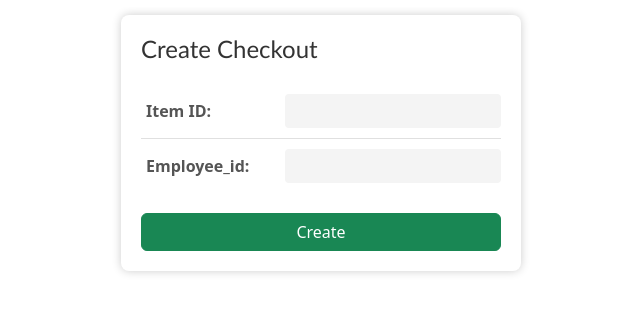
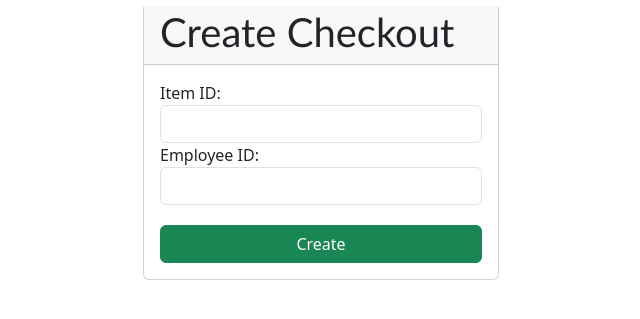
Before and after one commit to Teknicallity/Comp405-Inventory, a Flask app: page /checkouts/create/ in a window 1280 px wide. Shown: the part 65-384 px from the top of the page, without its empty margins (319-959 px from the left). Run offline with Flask 3, Linux system fonts and the light colour scheme; the visitor is signed in with stand-in values (Sample User, id 1); data that the repository does not hold is empty; some libraries are stand-ins or nearby versions.

Commit message:
Updated checkout and checkout_list forms

```diff
--- a/app/templates/checkout.html
+++ b/app/templates/checkout.html
@@ -1,23 +1,23 @@
 {% extends 'base.html' %}
-
 
 {% block styles %}
     <link rel="stylesheet" href="{{ url_for('static', filename='stylesheets/item.css') }}">
 {% endblock %}
 
-
 {% block main %}
-    <div class="page-container">
-    <div class="item-card page-card" style="margin: auto">
-        <div class="card-header-container">
+    <div class="container mt-5">
+        <div class="row justify-content-center">
+            <div class="col-md-4">
+                <div class="card">
+                    <div class="card-header d-flex justify-content-between align-items-center">
                         <h1 id="objectName">{% if checkout %}Checkout {{ checkout.checkout_id }}{% else %}Create Checkout{% endif %}</h1>
                         {% if checkout %}
-                <div class="delete-button-container">
-                    <button type="button" id="deleteButton" class="btn btn-danger shadow-none"
+                            <div>
+                                <button type="button" id="deleteButton" class="btn btn-danger"
                                         onclick="deleteObject('{{ url_for('api.delete_checkout', checkout_id=checkout.checkout_id) }}')">
                                     Delete
                                 </button>
-                    <button type="button" id="cancelDeleteButton" class="btn btn-secondary shadow-none"
+                                <button type="button" id="cancelDeleteButton" class="btn btn-secondary"
                                         style="display: none;"
                                         onclick="cancelDelete()">
                                     Cancel
@@ -25,49 +25,48 @@
                             </div>
                         {% endif %}
                     </div>
+                    <div class="card-body">
                         <form id="objectForm">
                             <input type="hidden" name="csrf_token" id="csrf_token" value="{{ csrf_token() }}">
-            <div class="item-details">
-                <div class="detail">
-                    <label for="name" class="label">Item ID:</label>
-                    <input type="text" id="name" name="item_id" value="{{ (checkout.item_id if checkout) or '' }}"
+                            <div class="form-group">
+                                <label for="name">Item ID:</label>
+                                <input type="text" class="form-control" id="name" name="item_id" value="{{ (checkout.item_id if checkout) or '' }}"
                                     {% if checkout %}disabled{% endif %}>
                             </div>
                             {% if current_user.is_admin %}
-                    <div class="detail">
-                        <label for="employee_id" class="label">Employee_id:</label>
-                        <input type="text" id="employee_id" name="employee_id"
+                                <div class="form-group">
+                                    <label for="employee_id">Employee ID:</label>
+                                    <input type="text" class="form-control" id="employee_id" name="employee_id"
                                         value="{{ (checkout.employee_id if checkout) or '' }}"
                                         {% if checkout %}disabled{% endif %}>
                                 </div>
                             {% endif %}
                             {% if checkout %}
-                    <div class="detail">
-                        <label for="checkout_date" class="label">Checkout Date:</label>
-                        <input type="text" id="checkout_date" name="checkout_date"
+                                <div class="form-group">
+                                    <label for="checkout_date">Checkout Date:</label>
+                                    <input type="text" class="form-control" id="checkout_date" name="checkout_date"
                                         value="{{ (checkout.checkout_date if checkout) or '' }}"
                                         disabled readonly>
                                 </div>
-                    <div class="detail">
-                        <label for="returned_date" class="label">Returned Date:</label>
-                        <input type="text" id="returned_date" name="returned_date"
+                                <div class="form-group">
+                                    <label for="returned_date">Returned Date:</label>
+                                    <input type="text" class="form-control" id="returned_date" name="returned_date"
                                         value="{{ (checkout.returned_date if checkout) or '' }}"
                                         disabled readonly>
                                 </div>
                             {% endif %}
-            </div>
                             <input type="hidden" id="objectId" name="checkout_id" value="{{ checkout.checkout_id if checkout }}"
                                 disabled readonly>
                             <p id="responseText"></p>
-            <div class="primary-action-container">
+                            <div class="form-group">
                                 {% if (checkout and current_user.employee_id == checkout.employee_id) or (current_user.is_authenticated and current_user.is_admin) %}
                                     {% if checkout and checkout.returned_date in (None, "") %}
-                        <button type="button" id="returnButton" class="btn btn-primary shadow-none"
+                                        <button type="button" id="returnButton" class="btn btn-primary"
                                                 onclick="returnCheckout('{{ url_for("api.return_checkout_by_id", checkout_id=checkout.checkout_id) }}')">
                                             Return Checkout
                                         </button>
                                     {% elif not checkout %}
-                        <button type="button" id="editButton" class="btn btn-success shadow-none"
+                                        <button type="button" id="editButton" class="btn btn-success btn-block w-100"
                                                 onclick="toggleEdit('{{ url_for("api.create_checkout") }}')">
                                             Create
                                         </button>
@@ -77,6 +76,9 @@
                         </form>
                     </div>
                 </div>
+            </div>
+        </div>
+    </div>
     {% if (checkout and current_user.employee_id == checkout.employee_id) or (current_user.is_authenticated and current_user.is_admin) %}
         <script src="{{ url_for('static', filename='javascript/update_form.js') }}"></script>
         <script src="{{ url_for('static', filename='javascript/checkout.js') }}"></script>
```
Also changed, not shown: app/templates/checkout_list.html (+16 -9 lines). Lines whose indentation alone changed are shown as unchanged.
